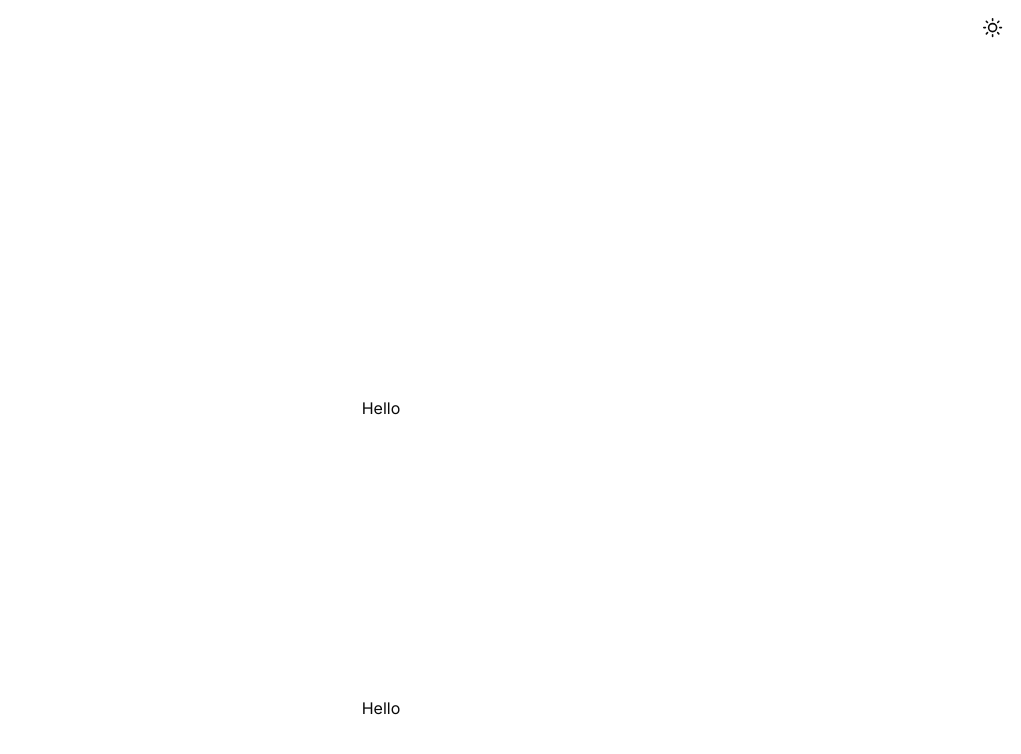
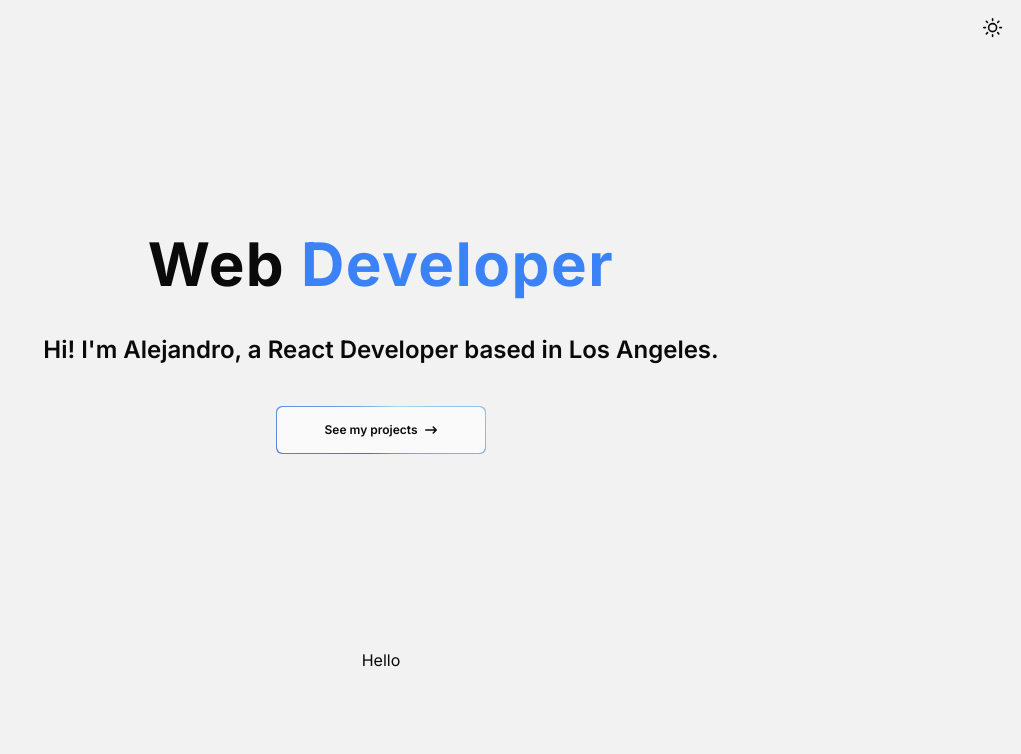
Before and after one commit to amora7741/PortfolioV2, a Next.js app: page / in a window 1280 px wide. Shown: the top 754 px of the page, without its empty margins (259-1280 px from the left). Built offline with nearby package versions, Linux system fonts and the light colour scheme.

Commit message:
Add text generation effect, button to go to projects section

```diff
--- a/src/app/globals.css
+++ b/src/app/globals.css
@@ -4,7 +4,7 @@
 
 @layer base {
   :root {
-    --background: 0 0% 100%;
+    --background: 0 0% 95%;
     --foreground: 0 0% 3.9%;
 
     --card: 0 0% 100%;
@@ -36,7 +36,7 @@
   }
 
   .dark {
-    --background: 233 100% 4.9%;
+    --background: 0 0% 10%;
     --foreground: 0 0% 98%;
 
     --card: 0 0% 3.9%;
--- a/src/app/page.tsx
+++ b/src/app/page.tsx
@@ -4,8 +4,8 @@ import { navItems } from '@/data';
 
 export default function Home() {
   return (
-    <main className='min-h-[200vh] relative flex flex-col items-center px-4 overflow-hidden'>
-      <FloatingNav navItems={navItems} className='top-28' />
+    <main className='min-h-[200vh] relative flex flex-col gap-8 items-center px-4 overflow-hidden'>
+      <FloatingNav navItems={navItems} className='top-20' />
       <Hero />
       <div>
         <h1>Hello</h1>
--- a/src/components/Hero.tsx
+++ b/src/components/Hero.tsx
@@ -1,8 +1,16 @@
+import { TextGenerateEffect } from './ui/text-generate';
+import MagicButton from './ui/magic-button';
+import { FaArrowRightLong } from 'react-icons/fa6';
+
 const Hero = () => {
   return (
-    <div className='pt-20 p-4 text-center w-full h-screen xl:h-[80vh] flex items-center justify-center'>
-      <div className='my-20 flex flex-col gap-6 flex-1'>
-        <h1>Hello</h1>
+    <div className='p-4 text-center w-full h-screen xl:h-[70vh] flex items-center justify-center'>
+      <div className='flex flex-col gap-10 flex-1 items-center'>
+        <TextGenerateEffect words='Web Developer' />
+        <p className='font-semibold md:text-2xl'>
+          Hi! I&apos;m Alejandro, a React Developer based in Los Angeles.
+        </p>
+        <MagicButton text='See my projects' icon={<FaArrowRightLong />} />
       </div>
     </div>
   );
--- a/src/components/ui/floating-navbar.tsx
+++ b/src/components/ui/floating-navbar.tsx
@@ -54,7 +54,7 @@ export const FloatingNav = ({
           duration: 0.2,
         }}
         className={cn(
-          'flex max-w-fit fixed top-10 inset-x-0 mx-auto border border-transparent dark:border-white/[0.2] rounded-md dark:bg-black bg-white shadow-[0px_2px_3px_-1px_rgba(0,0,0,0.1),0px_1px_0px_0px_rgba(25,28,33,0.02),0px_0px_0px_1px_rgba(25,28,33,0.08)] z-[5000] p-5 px-10 items-center justify-center space-x-4',
+          'flex max-w-fit fixed top-10 inset-x-0 mx-auto border border-transparent dark:border-white/[0.2] rounded-md dark:bg-neutral-900 bg-neutral-50 shadow-[0px_2px_3px_-1px_rgba(0,0,0,0.1),0px_1px_0px_0px_rgba(25,28,33,0.02),0px_0px_0px_1px_rgba(25,28,33,0.08)] z-[5000] p-5 px-10 items-center justify-center space-x-4',
           className
         )}
       >
@@ -63,7 +63,7 @@ export const FloatingNav = ({
             key={`link=${idx}`}
             href={navItem.link}
             className={cn(
-              'relative dark:text-neutral-50 items-center flex space-x-1 text-neutral-600 hover:text-blue-600 dark:hover:text-blue-300'
+              'relative dark:text-neutral-50 items-center flex space-x-1 text-neutral-600 hover:text-blue-500 dark:hover:text-blue-300'
             )}
           >
             <span className='block sm:hidden'>{navItem.icon}</span>
--- /dev/null
+++ b/src/components/ui/magic-button.tsx
@@ -0,0 +1,24 @@
+const MagicButton = ({
+  text,
+  icon,
+  handleClick,
+}: {
+  text: string;
+  icon: React.ReactNode;
+  handleClick?: () => void;
+}) => {
+  return (
+    <button
+      className='relative w-fit inline-flex h-12 overflow-hidden rounded-md p-[1px] focus:outline-none focus:ring-2 focus:ring-slate-400 focus:ring-offset-2 focus:ring-offset-slate-50'
+      onClick={handleClick}
+    >
+      <span className='absolute inset-[-1000%] animate-[spin_2s_linear_infinite] bg-[conic-gradient(from_90deg_at_50%_50%,#ADD8E6_0%,#4169E1_50%,#ADD8E6_100%)]' />
+      <span className='inline-flex h-full w-full cursor-pointer items-center justify-center rounded-md bg-neutral-50 dark:bg-neutral-900 px-12 py-1 text-xs font-semibold backdrop-blur-3xl gap-2'>
+        {text}
+        {icon}
+      </span>
+    </button>
+  );
+};
+
+export default MagicButton;
--- /dev/null
+++ b/src/components/ui/text-generate.tsx
@@ -0,0 +1,56 @@
+'use client';
+import { useEffect } from 'react';
+import { motion, stagger, useAnimate } from 'framer-motion';
+import { cn } from '@/utils/cn';
+
+export const TextGenerateEffect = ({
+  words,
+  className,
+}: {
+  words: string;
+  className?: string;
+}) => {
+  const [scope, animate] = useAnimate();
+  let wordsArray = words.split(' ');
+  useEffect(() => {
+    animate(
+      'span',
+      {
+        opacity: 1,
+      },
+      {
+        duration: 2,
+        delay: stagger(0.2),
+      }
+    );
+  }, [scope.current]);
+
+  const renderWords = () => {
+    return (
+      <motion.div ref={scope}>
+        {wordsArray.map((word, idx) => {
+          return (
+            <motion.span
+              key={word + idx}
+              className={` opacity-0 ${
+                idx === 1 ? 'text-blue-500 dark:text-blue-300' : ''
+              }`}
+            >
+              {word}{' '}
+            </motion.span>
+          );
+        })}
+      </motion.div>
+    );
+  };
+
+  return (
+    <div className={cn('font-bold', className)}>
+      <div className='mt-4'>
+        <div className='text-4xl sm:text-6xl leading-snug tracking-wide'>
+          {renderWords()}
+        </div>
+      </div>
+    </div>
+  );
+};
--- a/src/data/index.ts
+++ b/src/data/index.ts
@@ -1,6 +1,6 @@
 export const navItems = [
-  { name: 'Nav 1', link: '#' },
-  { name: 'Nav 2', link: '#' },
-  { name: 'Nav 3', link: '#' },
-  { name: 'Nav 4', link: '#' },
+  { name: 'About', link: '#' },
+  { name: 'Projects', link: '#' },
+  { name: 'Resume', link: '#' },
+  { name: 'Contact', link: '#' },
 ];
```
